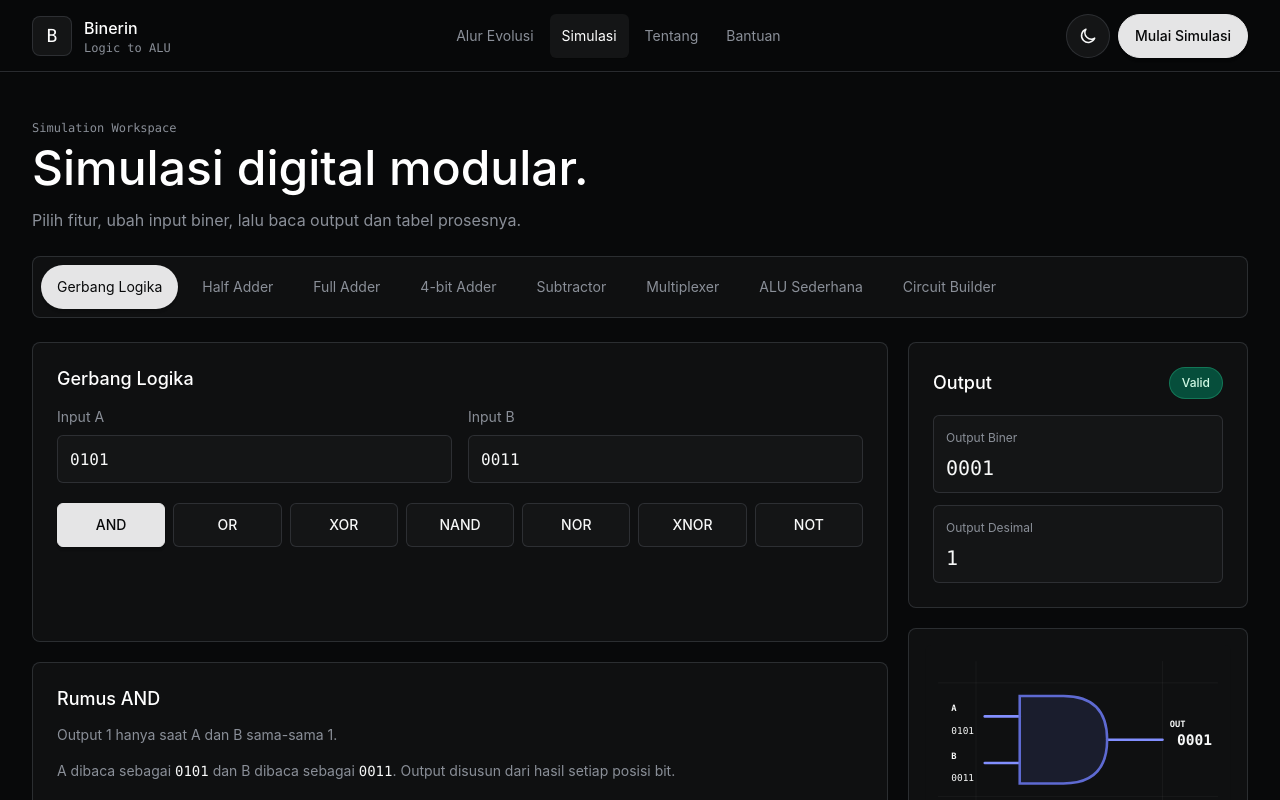
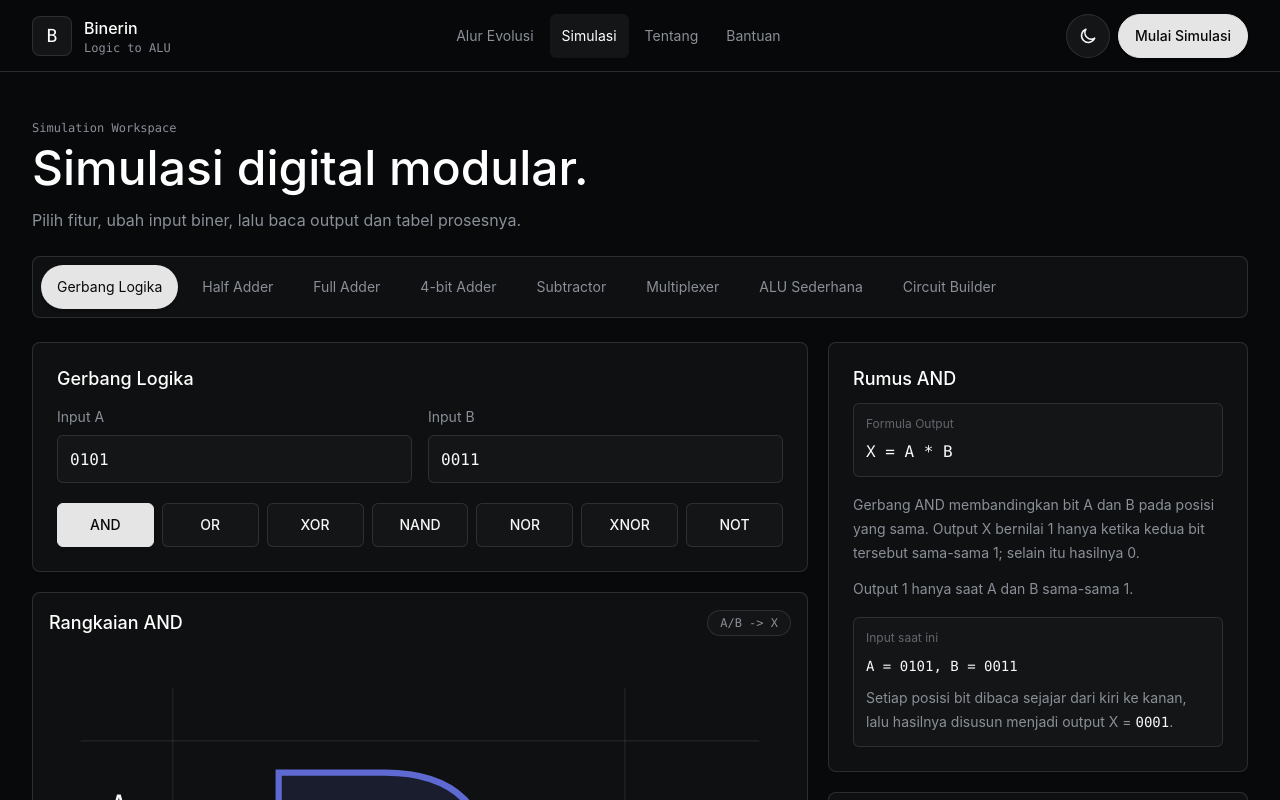
Before and after one commit to syahdanardiansyah28/Binerin_aja, a React (Vite) app: page / in a window 1280 px wide. Both pictures are taken after a click on the button "Simulasi". Shown: the top 800 px of the page. Built offline with nearby package versions, Linux system fonts and the light colour scheme.

Commit message:
refactor: reorganize logic gate simulator layout

```diff
--- a/src/components/LogicGateSymbol.jsx
+++ b/src/components/LogicGateSymbol.jsx
@@ -42,7 +42,7 @@ const gatePaths = {
   ),
 };
 
-export default function LogicGateSymbol({ gate, inputA, inputB, output }) {
+export default function LogicGateSymbol({ gate, inputA, inputB, output, title = '', className = '' }) {
   const isNot = gate === 'NOT';
   const outputStart = ['NAND', 'NOR', 'XNOR'].includes(gate) ? 277 : gate === 'NOT' ? 264 : 250;
   const outputText = String(output ?? '-');
@@ -51,7 +51,15 @@ export default function LogicGateSymbol({ gate, inputA, inputB, output }) {
   const outputFontSize = outputText.length > 8 ? 14 : outputText.length > 4 ? 17 : 20;
 
   return (
-    <div className="min-w-0 overflow-hidden rounded-lg border border-linear-border/70 bg-linear-surface p-3 sm:p-4">
+    <div className={`min-w-0 overflow-hidden rounded-lg border border-linear-border/70 bg-linear-surface p-3 sm:p-4 ${className}`}>
+      {title && (
+        <div className="mb-3 flex items-center justify-between gap-3">
+          <h3 className="text-lg font-medium text-linear-strong">{title}</h3>
+          <span className="rounded-full border border-linear-border/70 bg-linear-surface2 px-3 py-1 font-mono text-xs text-linear-muted">
+            A/B -&gt; X
+          </span>
+        </div>
+      )}
       <svg className="h-auto w-full" viewBox="0 0 420 260" role="img" aria-label={`${gate} gate symbol`}>
         <rect width="420" height="260" rx="8" fill="rgb(var(--color-surface))" />
         <g stroke="rgb(var(--color-strong) / 0.06)" strokeWidth="1">
@@ -86,7 +94,7 @@ export default function LogicGateSymbol({ gate, inputA, inputB, output }) {
               <text x="36" y="187" fontSize={inputFontSize}>{inputB}</text>
             </>
           )}
-          <text x="336" y="113" fontSize="12" fontWeight="700">OUT</text>
+          <text x="336" y="113" fontSize="12" fontWeight="700">X</text>
           <text x="394" y="137" textAnchor="end" fontSize={outputFontSize} fontWeight="700">{outputText}</text>
           <text x="190" y="222" textAnchor="middle" fontSize="13" fill="rgb(var(--color-accent-hover))">{gate}</text>
         </g>
--- a/src/features/simulator/components/LogicGateSimulator.jsx
+++ b/src/features/simulator/components/LogicGateSimulator.jsx
@@ -10,6 +10,44 @@ import LogicGateSymbol from '../../../components/LogicGateSymbol';
 import { gateDescriptions, gateOptions } from '../data/gateDescriptions';
 import { evaluateLogicGate, truthRowsForGate } from '../logic/logicGates';
 
+const formulaDetails = {
+  AND: {
+    formula: 'X = A * B',
+    description:
+      'Gerbang AND membandingkan bit A dan B pada posisi yang sama. Output X bernilai 1 hanya ketika kedua bit tersebut sama-sama 1; selain itu hasilnya 0.',
+  },
+  OR: {
+    formula: 'X = A + B',
+    description:
+      'Gerbang OR menghasilkan 1 ketika minimal salah satu input bernilai 1. Cara ini berguna ketika sebuah rangkaian hanya perlu mendeteksi apakah ada sinyal aktif.',
+  },
+  XOR: {
+    formula: 'X = A XOR B',
+    description:
+      'Gerbang XOR menghasilkan 1 saat dua input berbeda. Prinsip ini menjadi dasar pembentukan SUM pada Half Adder karena dapat mendeteksi bit yang tidak sama.',
+  },
+  NAND: {
+    formula: 'X = NOT(A * B)',
+    description:
+      'Gerbang NAND adalah kebalikan AND. Output X bernilai 0 hanya ketika A dan B sama-sama 1, sedangkan kombinasi lain menghasilkan 1.',
+  },
+  NOR: {
+    formula: 'X = NOT(A + B)',
+    description:
+      'Gerbang NOR adalah kebalikan OR. Output X bernilai 1 hanya ketika semua input bernilai 0, sehingga ia menandai kondisi tanpa sinyal aktif.',
+  },
+  XNOR: {
+    formula: 'X = NOT(A XOR B)',
+    description:
+      'Gerbang XNOR menghasilkan 1 ketika A dan B memiliki nilai yang sama. Gate ini sering dipakai untuk membaca kesamaan dua bit.',
+  },
+  NOT: {
+    formula: 'X = NOT(A)',
+    description:
+      'Gerbang NOT hanya memakai satu input. Setiap bit pada A dibalik: 0 menjadi 1 dan 1 menjadi 0, sehingga input B tidak digunakan.',
+  },
+};
+
 export default function LogicGateSimulator() {
   const [inputA, setInputA] = useState('0101');
   const [inputB, setInputB] = useState('0011');
@@ -17,9 +55,10 @@ export default function LogicGateSimulator() {
   const usesB = gate !== 'NOT';
   const result = useMemo(() => evaluateLogicGate(inputA, inputB, gate), [inputA, inputB, gate]);
   const truthRows = useMemo(() => truthRowsForGate(gate), [gate]);
+  const formulaDetail = formulaDetails[gate];
 
   return (
-    <div className="grid gap-5 xl:grid-cols-[minmax(0,1fr)_minmax(280px,340px)]">
+    <div className="grid gap-5 xl:grid-cols-[minmax(0,1fr)_minmax(320px,420px)]">
       <div className="grid min-w-0 gap-5">
         <InputPanel title="Gerbang Logika">
           <div className="grid gap-4 md:grid-cols-2">
@@ -41,20 +80,21 @@ export default function LogicGateSimulator() {
           </div>
         </InputPanel>
 
-        <ExplanationCard title={`Rumus ${gate}`}>
-          <p>{gateDescriptions[gate]}</p>
-          {result.isValid && (
-            <p className="mt-3">
-              A dibaca sebagai <span className="font-mono text-linear-text">{result.paddedA}</span>
-              {usesB && (
-                <>
-                  {' '}dan B dibaca sebagai <span className="font-mono text-linear-text">{result.paddedB}</span>
-                </>
-              )}
-              . Output disusun dari hasil setiap posisi bit.
-            </p>
-          )}
-        </ExplanationCard>
+        <LogicGateSymbol
+          gate={gate}
+          inputA={result.paddedA || '-'}
+          inputB={result.paddedB || '-'}
+          output={result.output || '-'}
+          title={`Rangkaian ${gate}`}
+        />
+
+        <OutputPanel title="Output" status={result.isValid ? 'Valid' : 'Tidak Valid'} tone={result.isValid ? 'success' : 'danger'}>
+          <div className="grid gap-3">
+            <StatCard label="Output Biner" value={result.output || '-'} />
+            <StatCard label="Output Desimal" value={result.decimal} />
+            {!result.isValid && <p className="rounded-md border border-linear-danger/30 bg-linear-dangerSurface p-3 text-sm text-linear-dangerText">{result.errorMessage}</p>}
+          </div>
+        </OutputPanel>
 
         <DataTable
           headers={usesB ? ['Bit', 'A', 'B', 'Output'] : ['Bit', 'A', 'Output']}
@@ -64,15 +104,27 @@ export default function LogicGateSimulator() {
       </div>
 
       <aside className="grid content-start gap-5">
-        <OutputPanel title="Output" status={result.isValid ? 'Valid' : 'Tidak Valid'} tone={result.isValid ? 'success' : 'danger'}>
-          <div className="grid gap-3">
-            <StatCard label="Output Biner" value={result.output || '-'} />
-            <StatCard label="Output Desimal" value={result.decimal} />
-            {!result.isValid && <p className="rounded-md border border-linear-danger/30 bg-linear-dangerSurface p-3 text-sm text-linear-dangerText">{result.errorMessage}</p>}
+        <ExplanationCard title={`Rumus ${gate}`}>
+          <div className="rounded-md border border-linear-border/70 bg-linear-surface2 p-3">
+            <p className="text-xs text-linear-subtle">Formula Output</p>
+            <p className="mt-2 font-mono text-base text-linear-text">{formulaDetail.formula}</p>
           </div>
-        </OutputPanel>
-
-        <LogicGateSymbol gate={gate} inputA={result.paddedA || '-'} inputB={result.paddedB || '-'} output={result.output || '-'} />
+          <p className="mt-4">{formulaDetail.description}</p>
+          <p className="mt-3">{gateDescriptions[gate]}</p>
+          {result.isValid && (
+            <div className="mt-4 rounded-md border border-linear-border/70 bg-linear-surface2 p-3">
+              <p className="text-xs text-linear-subtle">Input saat ini</p>
+              <p className="mt-2 font-mono text-sm leading-6 text-linear-text">
+                A = {result.paddedA}
+                {usesB ? `, B = ${result.paddedB}` : ', B tidak digunakan'}
+              </p>
+              <p className="mt-2 text-sm leading-6">
+                Setiap posisi bit dibaca sejajar dari kiri ke kanan, lalu hasilnya disusun menjadi output X ={' '}
+                <span className="font-mono text-linear-text">{result.output}</span>.
+              </p>
+            </div>
+          )}
+        </ExplanationCard>
 
         <OutputPanel title="Truth Table" status={gate} tone="neutral">
           <DataTable
```
